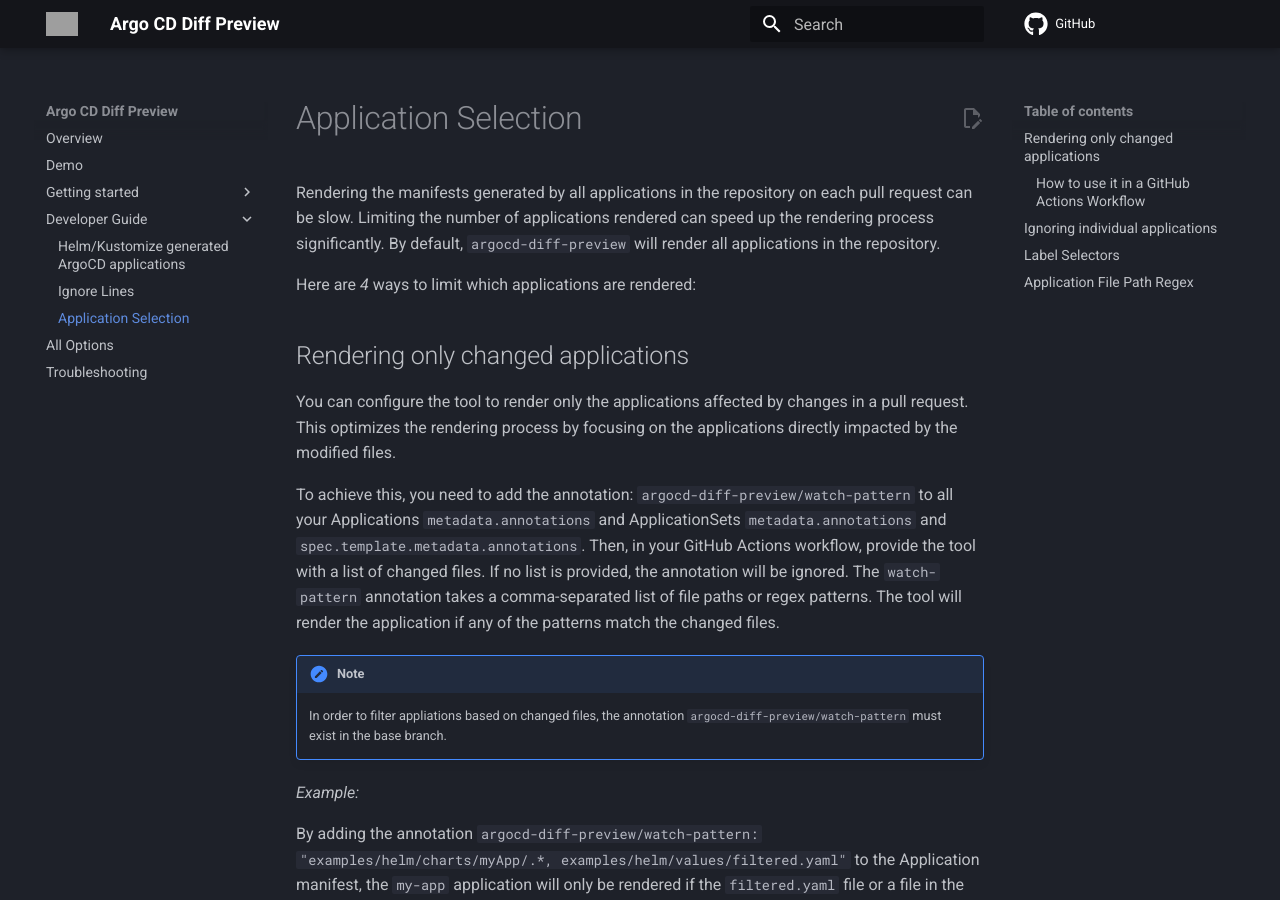
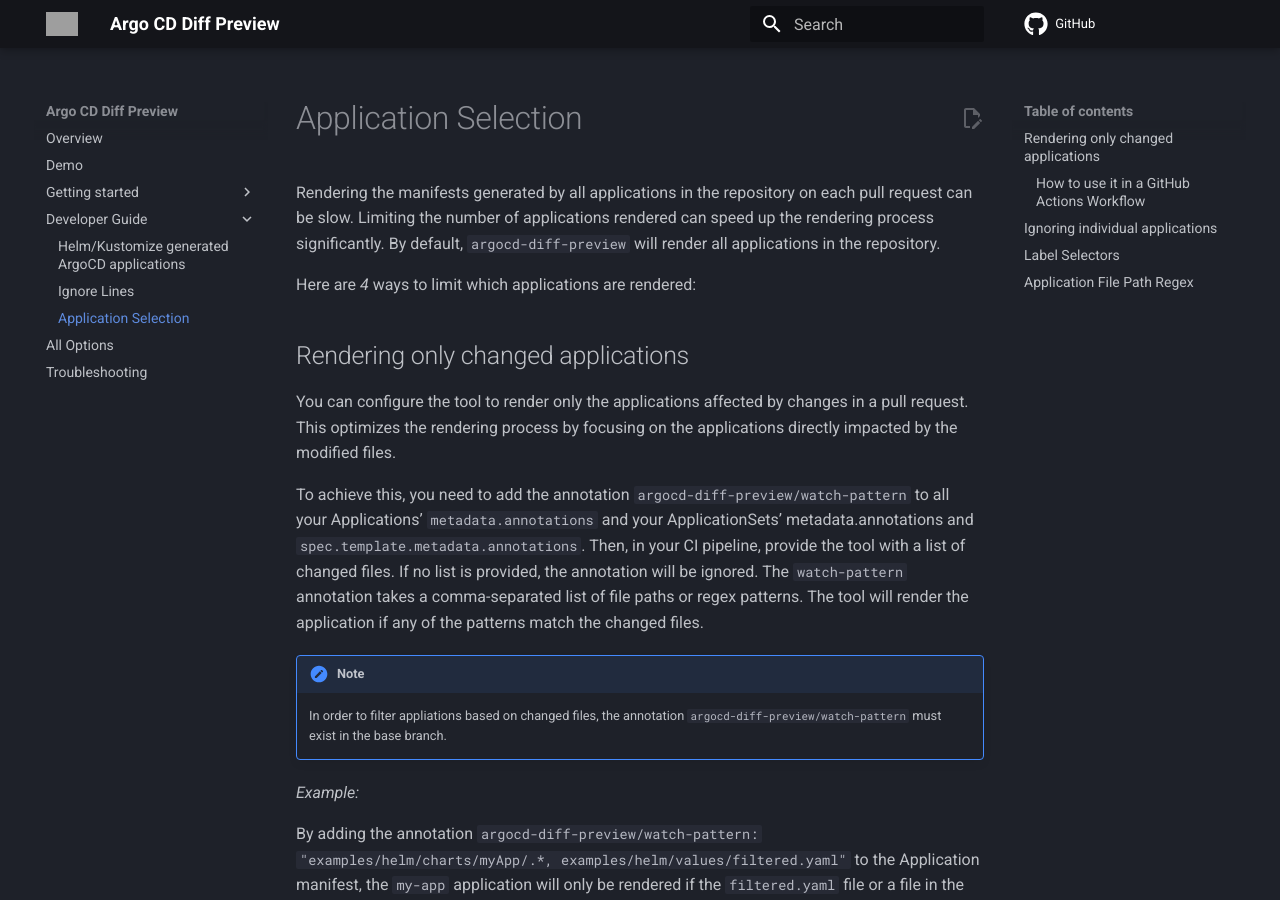
Before and after one commit to dag-andersen/argocd-diff-preview, an MkDocs documentation site: the page built from docs/application-selection.md, in a window 1280 px wide and 900 px high. Built offline with MkDocs 1.6.1 and Material for MkDocs 9.7.7, drawn with Linux system fonts in a browser that asks for light colours; comment, search, counter and statistics services are not loaded; grey boxes are pictures that could not be loaded.

Commit message:
Update docs/application-selection.md
Co-authored-by: Dag Andersen <dagbjerreandersen@gmail.com>

```diff
--- a/docs/application-selection.md
+++ b/docs/application-selection.md
@@ -8,7 +8,7 @@
 
 You can configure the tool to render only the applications affected by changes in a pull request. This optimizes the rendering process by focusing on the applications directly impacted by the modified files.
 
-To achieve this, you need to add the annotation: `argocd-diff-preview/watch-pattern` to all your Applications `metadata.annotations` and ApplicationSets `metadata.annotations` and `spec.template.metadata.annotations`. Then, in your GitHub Actions workflow, provide the tool with a list of changed files. If no list is provided, the annotation will be ignored. The `watch-pattern` annotation takes a comma-separated list of file paths or regex patterns. The tool will render the application if any of the patterns match the changed files.
+To achieve this, you need to add the annotation `argocd-diff-preview/watch-pattern` to all your Applications’ `metadata.annotations` and your ApplicationSets’ metadata.annotations and `spec.template.metadata.annotations`. Then, in your CI pipeline, provide the tool with a list of changed files. If no list is provided, the annotation will be ignored. The `watch-pattern` annotation takes a comma-separated list of file paths or regex patterns. The tool will render the application if any of the patterns match the changed files.
 
 !!! important "Note"
     In order to filter appliations based on changed files, the annotation `argocd-diff-preview/watch-pattern` must exist in the base branch.
```
